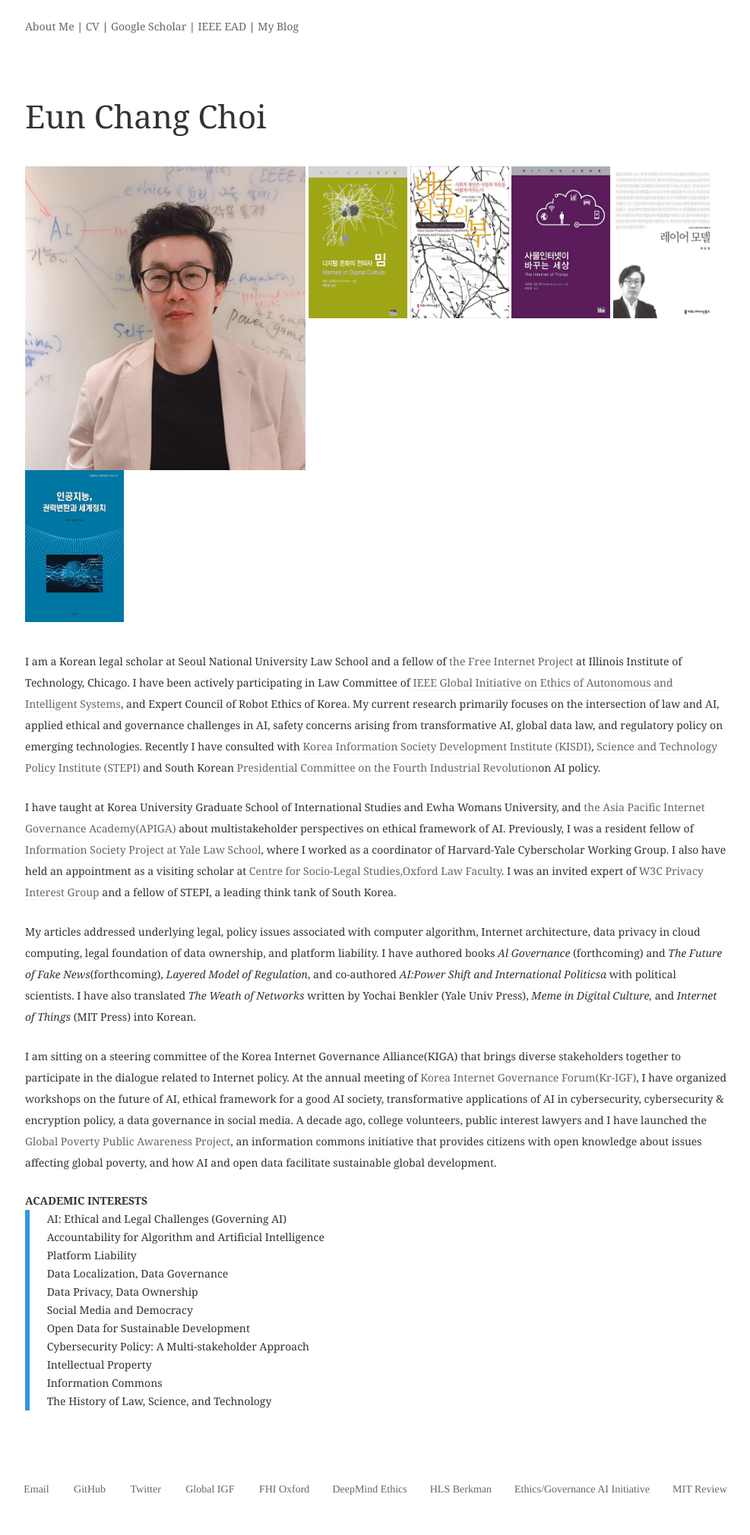
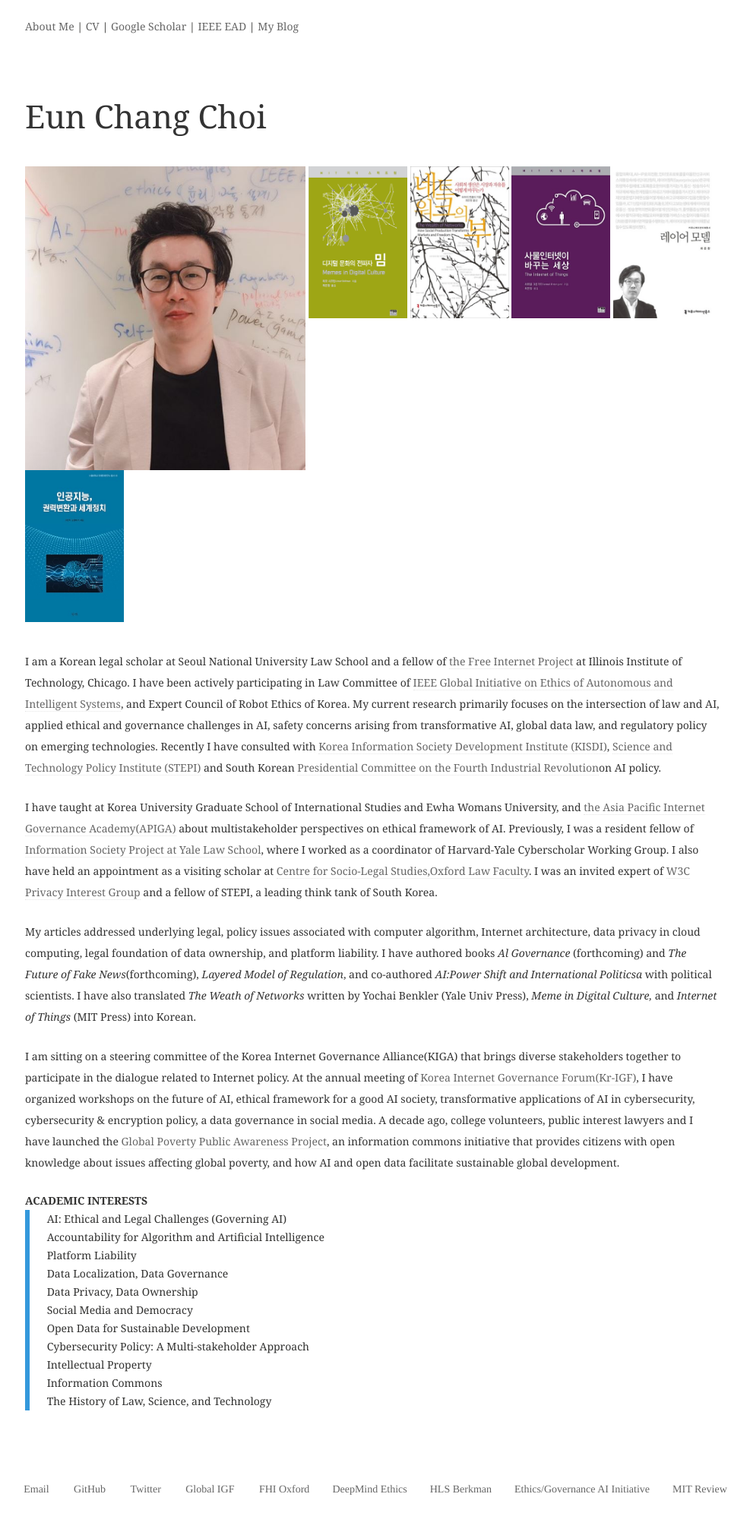
Before and after one commit to eunchangchoi/eunchangchoi.github.io, a Jekyll site: the page built from index.md, in a window 1280 px wide. Shown: the whole page at 76% size, without its empty margins (67-1054 px from the left). Built offline with Jekyll 4.4.1, drawn with Linux system fonts in a browser that asks for light colours.

Commit message:
Update index.md

```diff
--- a/index.md
+++ b/index.md
@@ -9,7 +9,7 @@
 	{% include post-grid.html %}
 {% endfor %}
 </div><!-- /.tiles -->
-<div style="width:97%">
+<div style="width:96%">
 <div>
 <img style="height:400px" src="images/profile.jpg">
  <a href="https://mitpress.mit.edu/books/memes-digital-culture"><img style="vertical-align:top;height:200px;width:130px;" src="images/book1.png"></a>
```
